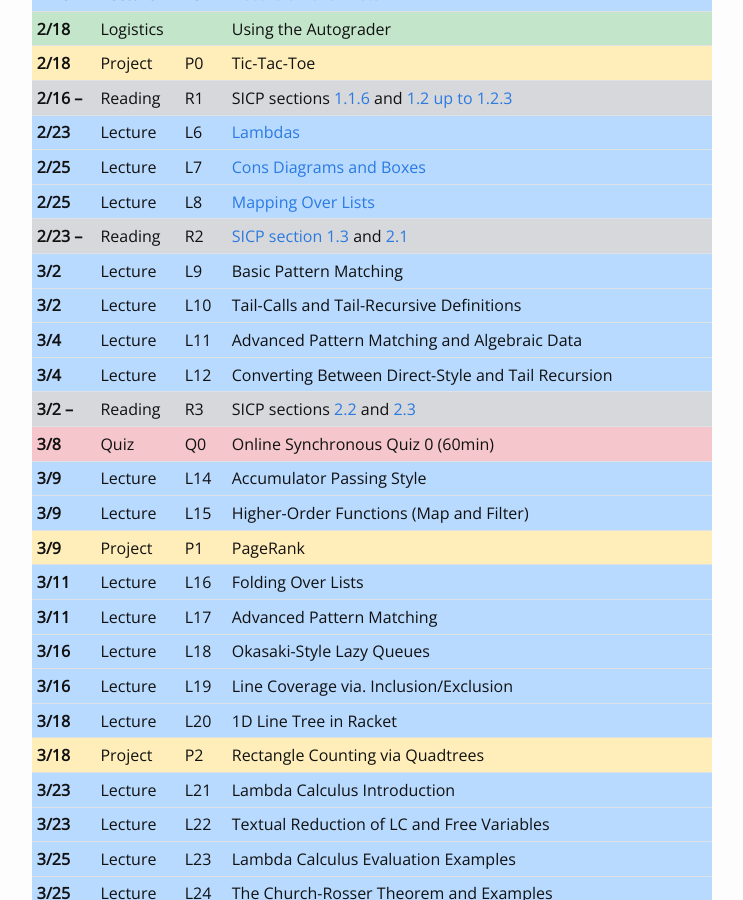
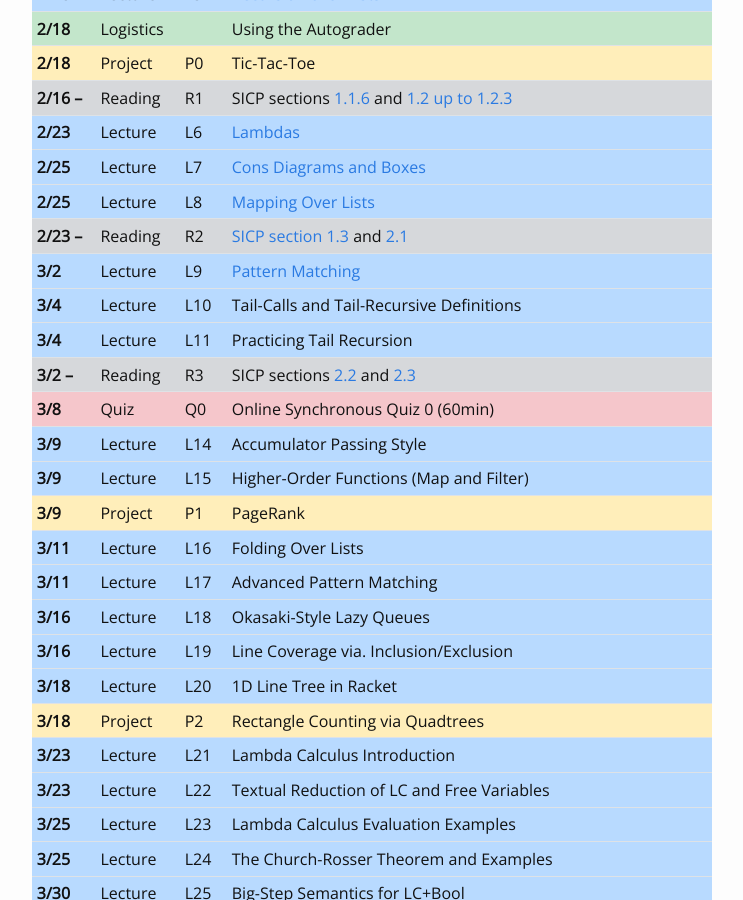
Before and after one commit to kmicinski/cis352-s21, a Jekyll site: the page docs/index.html, which Jekyll copies as it is, in a window 1280 px wide and 900 px high, scrolled down 621 px. Shown: the whole window, without its empty margins (268-1011 px from the left). Built offline with Jekyll 4.4.1, drawn with Linux system fonts in a browser that asks for light colours; nearby versions of some CDN libraries.

Commit message:
webpage update

```diff
--- a/docs/feed.xml
+++ b/docs/feed.xml
@@ -5,8 +5,8 @@
     <description>CMSC352--Principles of Programming Languages (Spring '21) at Syracuse</description>
     <link>https://kmicinski.com/cis352-s21/</link>
     <atom:link href="https://kmicinski.com/cis352-s21/feed.xml" rel="self" type="application/rss+xml"/>
-    <pubDate>Wed, 17 Feb 2021 20:11:50 -0500</pubDate>
-    <lastBuildDate>Wed, 17 Feb 2021 20:11:50 -0500</lastBuildDate>
+    <pubDate>Tue, 02 Mar 2021 09:32:49 -0500</pubDate>
+    <lastBuildDate>Tue, 02 Mar 2021 09:32:49 -0500</lastBuildDate>
     <generator>Jekyll v4.1.1</generator>
 
       <item>
--- a/docs/index.html
+++ b/docs/index.html
@@ -285,10 +285,10 @@
       <th scope="row">3/2</th>
       <td>Lecture</td>
       <td>L9</td>
-      <td>Basic Pattern Matching</td>
+      <td><a href="https://www.youtube.com/watch?v=RJFkmh9Wo8o">Pattern Matching</a></td>
     </tr>
     <tr class="table-primary">
-      <th scope="row">3/2</th>
+      <th scope="row">3/4</th>
       <td>Lecture</td>
       <td>L10</td>
       <td>Tail-Calls and Tail-Recursive Definitions</td>
@@ -297,13 +297,7 @@
       <th scope="row">3/4</th>
       <td>Lecture</td>
       <td>L11</td>
-      <td>Advanced Pattern Matching and Algebraic Data</td>
-    </tr>
-    <tr class="table-primary">
-      <th scope="row">3/4</th>
-      <td>Lecture</td>
-      <td>L12</td>
-      <td>Converting Between Direct-Style and Tail Recursion</td>
+      <td>Practicing Tail Recursion</td>
     </tr>
     <tr class="table-secondary">
       <th scope="row">3/2 &ndash;</th>
```
Also changed, not shown: 2 other files.
